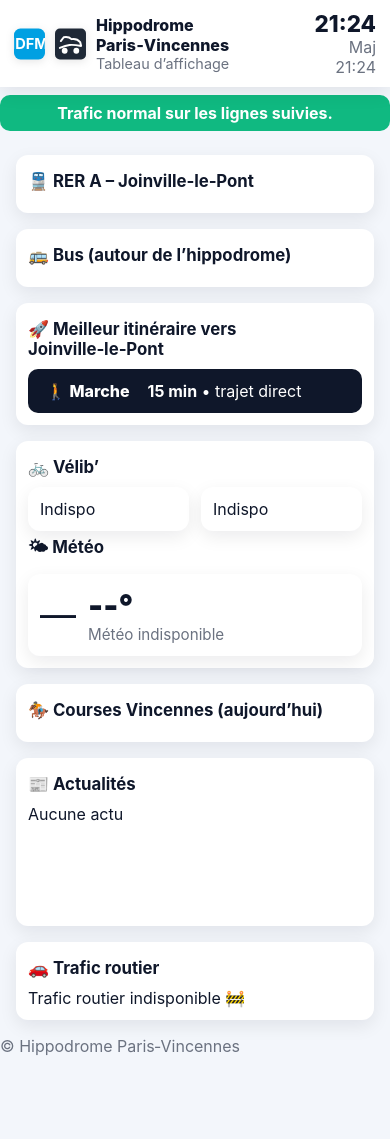
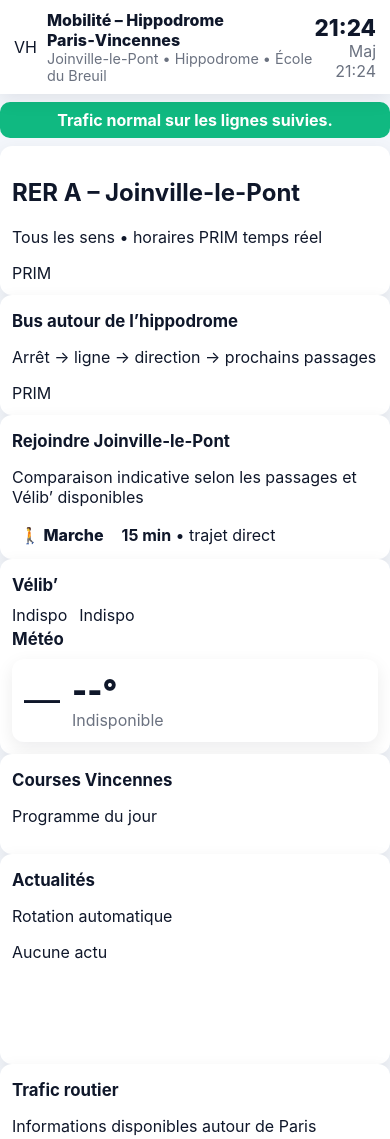
Before and after one commit to plero75/mobili, a plain HTML site: page index.html in a window 390 px wide. Shown: the top 1139 px of the page. Before the commit the page ends 1056 px from the top, so only its background shows below. Drawn offline with Linux system fonts and the light colour scheme; no server answers.

Commit message:
Refonte dashboard mobilité PRIM

```diff
--- a/index.html
+++ b/index.html
@@ -2,94 +2,101 @@
 <html lang="fr">
 <head>
   <meta charset="UTF-8">
-  <meta name="viewport" content="width=device-width, initial-scale=1.0"/>
-  <title>Tableau d'affichage – Hippodrome Paris‑Vincennes</title>
+  <meta name="viewport" content="width=device-width, initial-scale=1, viewport-fit=cover">
+  <meta name="theme-color" content="#0a1628">
+  <title>Mobilité – Hippodrome Paris-Vincennes</title>
   <link rel="stylesheet" href="styles.css">
 </head>
 <body>
-  <!-- Bandeau global: heure + météo + fête + horoscope (carousel) + trafic -->
   <header class="topbar">
     <div class="brand">
-      <svg width="34" height="34" viewBox="0 0 34 34" class="logo-idfm" aria-label="IDFM">
-        <rect rx="7" width="34" height="34" fill="#00A0E2"/>
-        <text x="17" y="22" text-anchor="middle" font-family="Inter, Arial" font-size="16" font-weight="700" fill="#fff">IDFM</text>
-      </svg>
-      <svg width="34" height="34" viewBox="0 0 64 64" class="logo-hippo" aria-label="Hippodrome">
-        <rect rx="10" width="64" height="64" fill="#1f2937"/>
-        <path d="M10 40 Q22 35 30 34 T54 36 L52 28 Q45 20 34 22 Q28 16 18 18 L12 26" fill="none" stroke="#fff" stroke-width="4" stroke-linecap="round" stroke-linejoin="round"/>
-        <circle cx="20" cy="46" r="6" fill="#fff"/>
-        <circle cx="44" cy="46" r="6" fill="#fff"/>
-      </svg>
-      <div class="brand-text">
-        <div class="title">Hippodrome Paris‑Vincennes</div>
-        <div class="subtitle">Tableau d’affichage</div>
+      <div class="brand-mark" aria-hidden="true">VH</div>
+      <div>
+        <div class="title">Mobilité – Hippodrome Paris‑Vincennes</div>
+        <div class="subtitle">Joinville-le-Pont • Hippodrome • École du Breuil</div>
       </div>
     </div>
-    <div class="ticker">
-      <span id="ticker-slot">Chargement…</span>
-    </div>
+    <div class="ticker" aria-live="polite"><span id="ticker-slot">Chargement des informations…</span></div>
     <div class="now">
       <div id="clock">--:--</div>
       <div id="lastUpdate" class="muted">Maj --:--</div>
     </div>
   </header>
-  <div id="traffic-banner" class="traffic-banner ok">Vérification du trafic…</div>
 
-  <main class="grid">
-    <!-- Transports -->
-    <section class="panel">
-      <h2>🚆 RER A – Joinville‑le‑Pont</h2>
-      <div id="rer-body" class="board"></div>
+  <div id="traffic-banner" class="traffic-banner neutral" role="status" aria-live="polite">Vérification des perturbations PRIM…</div>
+
+  <main class="dashboard">
+    <section class="panel panel-rer">
+      <div class="panel-heading">
+        <div>
+          <h1>RER A – Joinville-le-Pont</h1>
+          <p>Tous les sens • horaires PRIM temps réel</p>
+        </div>
+        <span class="source-badge">PRIM</span>
+      </div>
+      <div id="rer-body" class="transport-board" aria-live="polite"></div>
     </section>
 
-    <section class="panel">
-      <h2>🚌 Bus (autour de l’hippodrome)</h2>
-      <div id="bus-blocks" class="board"></div>
+    <section class="panel panel-bus">
+      <div class="panel-heading">
+        <div>
+          <h2>Bus autour de l’hippodrome</h2>
+          <p>Arrêt → ligne → direction → prochains passages</p>
+        </div>
+        <span class="source-badge">PRIM</span>
+      </div>
+      <div id="bus-blocks" class="transport-board" aria-live="polite"></div>
     </section>
 
-    <section class="panel">
-      <h2>🚀 Meilleur itinéraire vers Joinville‑le‑Pont</h2>
-      <div id="best-route" class="best-route">Calcul en cours…</div>
+    <section class="panel panel-route">
+      <div class="panel-heading">
+        <div>
+          <h2>Rejoindre Joinville-le-Pont</h2>
+          <p>Comparaison indicative selon les passages et Vélib’ disponibles</p>
+        </div>
+      </div>
+      <div id="best-route" class="route-options">Calcul en cours…</div>
     </section>
 
-    <!-- Vélib + Météo -->
-    <section class="panel">
-      <h2>🚲 Vélib’</h2>
-      <div class="velib-row">
-        <div id="velib-vincennes" class="velib-card"></div>
-        <div id="velib-breuil" class="velib-card"></div>
-      </div>
-      <div class="spacer"></div>
-      <h2>🌤 Météo</h2>
-      <div class="weather-card">
-        <div id="weather-emoji" class="weather-emoji">—</div>
-        <div class="weather-info">
-          <div id="weather-temp" class="weather-temp">--°</div>
-          <div id="weather-desc" class="weather-desc muted">Météo indisponible</div>
+    <section class="panel panel-context">
+      <div class="context-grid">
+        <div>
+          <h2>Vélib’</h2>
+          <div class="velib-row">
+            <div id="velib-vincennes" class="context-card">Chargement…</div>
+            <div id="velib-breuil" class="context-card">Chargement…</div>
+          </div>
+        </div>
+        <div>
+          <h2>Météo</h2>
+          <div class="weather-card">
+            <div id="weather-emoji" class="weather-emoji">—</div>
+            <div>
+              <div id="weather-temp" class="weather-temp">--°</div>
+              <div id="weather-desc" class="muted">Indisponible</div>
+            </div>
+          </div>
         </div>
       </div>
     </section>
 
-    <!-- Courses -->
     <section class="panel">
-      <h2>🏇 Courses Vincennes (aujourd’hui)</h2>
+      <div class="panel-heading"><div><h2>Courses Vincennes</h2><p>Programme du jour</p></div></div>
       <div id="courses-list" class="courses-board"></div>
     </section>
 
-    <!-- Actus -->
     <section class="panel">
-      <h2>📰 Actualités</h2>
+      <div class="panel-heading"><div><h2>Actualités</h2><p>Rotation automatique</p></div></div>
       <div id="news-carousel" class="news-carousel"></div>
     </section>
 
-    <!-- Trafic routier -->
     <section class="panel">
-      <h2>🚗 Trafic routier</h2>
+      <div class="panel-heading"><div><h2>Trafic routier</h2><p>Informations disponibles autour de Paris</p></div></div>
       <div id="road-list" class="road-list"></div>
     </section>
   </main>
 
-  <footer class="footer muted">© Hippodrome Paris‑Vincennes</footer>
+  <footer>Informations indicatives • Source transport : Île-de-France Mobilités / PRIM</footer>
   <script src="app.js"></script>
 </body>
 </html>
```
